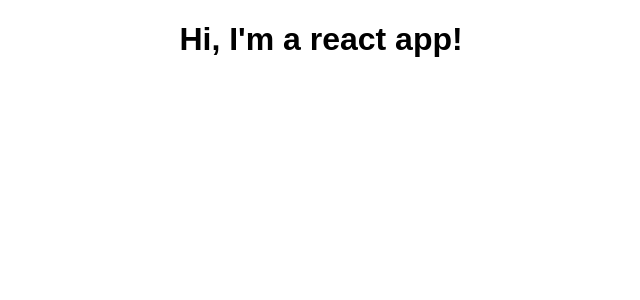
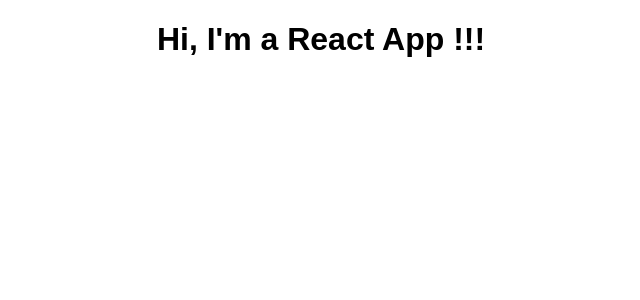
Before and after one commit to AlexDMartin/react-udemy, a React (Create React App) app: page / in a window 1280 px wide. Shown: the top 300 px of the page, without its empty margins (319-959 px from the left). Built offline with nearby package versions, Linux system fonts and the light colour scheme.

Commit message:
[JSX] Introducing Create Element

```diff
--- a/src/App.js
+++ b/src/App.js
@@ -1,14 +1,15 @@
-import React, { Component } from 'react';
+import React, {Component} from 'react';
 import './App.css';
 
 class App extends Component {
-  render() {
-    return (
-      <div className="App">
-       <h1>Hi, I'm a react app!</h1>
-      </div>
-    );
-  }
+    render() {
+        // return (
+        //   <div className="App">
+        //    <h1>Hi, I'm a react app!</h1>
+        //   </div>
+        // );
+        return React.createElement('div', {className: 'App'}, React.createElement('h1', null, 'Hi, I\'m a React App !!!'))
+    }
 }
 
 export default App;
```
